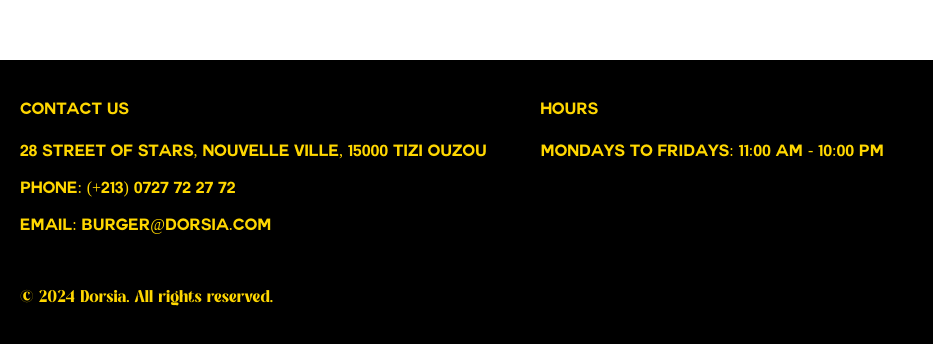
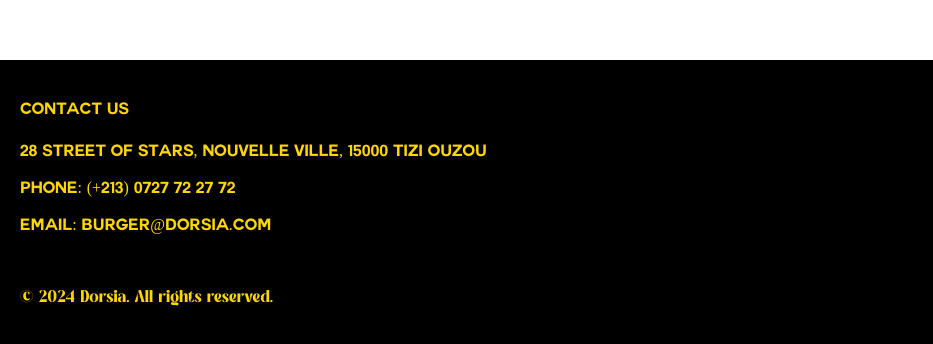
Before and after one commit to NabilChabane27/Dorsia-restaurant, a plain HTML site: page footer.html in a window 1280 px wide. Shown: the part 456-800 px from the top of the page, 0-933 px from the left. Drawn offline with Linux system fonts and the light colour scheme.

Commit message:
Update footer-styles.css

```diff
--- a/footer-styles.css
+++ b/footer-styles.css
@@ -29,6 +29,10 @@
   bottom: 0;
   width: 100%;
   box-sizing: border-box;
+}
+
+.hours {
+color: rgb(0, 0, 0);
 }
 
 .footer-container {
```
